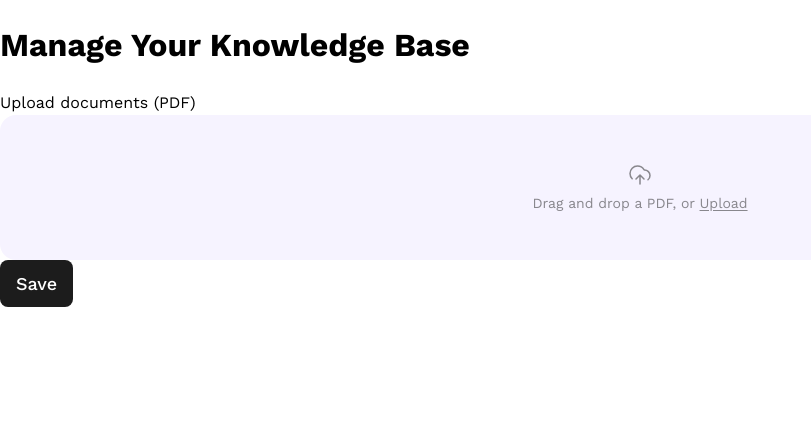
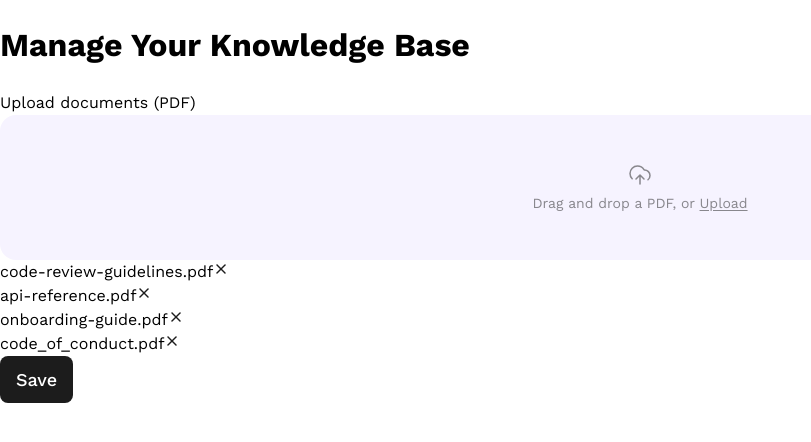
Before and after one commit to LF808mlb/ai-se_project_mesh-ai, a React (Vite) app in the folder client/: page / in a window 1280 px wide. Shown: the top 442 px of the page, without its empty margins (0-811 px from the left). Built offline with nearby package versions, Linux system fonts and the light colour scheme; the HTML template or start-up script is replaced by a standard one.

Commit message:
git commit -m "Step 6: Fetch and display documents prior to css format"

```diff
--- a/client/src/pages/KnowledgeBase/KnowledgeBase.tsx
+++ b/client/src/pages/KnowledgeBase/KnowledgeBase.tsx
@@ -1,13 +1,36 @@
-import { useState } from "react";
+import { useState, useEffect } from "react";
 import "./KnowledgeBase.css";
 import type { KnowledgeDoc } from "../../utils/api";
 import UploadArea from "../../components/UploadArea/UploadArea";
+import { getDocuments } from "../../utils/api";
+import deleteIcon from "../../assets/Frame.png";
 
 export default function KnowledgeBase() {
 
   const [documents, setDocuments] = useState<KnowledgeDoc[]>([]);
   const [isLoading, setIsLoading] = useState<boolean>(true);
   const [error, setError] = useState<string | null>(null);
+
+  useEffect(() => {
+    const load = async () => {
+      setIsLoading(true);
+      try {
+        const res = await getDocuments();
+
+        if (!res.success) {
+          throw new Error();
+        }
+
+        setDocuments(res.data ?? []);
+      } catch {
+        setError("Failed to load documents.");
+      } finally {
+        setIsLoading(false);
+      }
+    };
+
+    load();
+  }, []);
 
   const handleFileSelect = (file: File) => {
     const newDoc: KnowledgeDoc = {
@@ -25,8 +48,19 @@ export default function KnowledgeBase() {
       <h1>Manage Your Knowledge Base</h1>
       <section className="knowledge-base__content">
         <p>Upload documents (PDF)</p>
+        {isLoading && <p>Loading documents...</p>}
+        {error && <p>{error}</p>}
         <UploadArea onFileSelect={handleFileSelect} />
-        {/* document list goes here later */}
+        <ul>
+          {documents.map((doc) => (
+            <li key={doc._id}>
+              <span>{doc.fileName}</span>
+              <button type="button" aria-label={`Delete ${doc.fileName}`}>
+                <img src={deleteIcon} alt="" aria-hidden="true" />
+              </button>
+            </li>
+          ))}
+        </ul>
         <button className="knowledge-base__save-btn">Save</button>
       </section>
     </div>
```
Also changed, not shown: client/src/assets/Frame.png (added), client/src/assets/delete-icon.svg (added).
